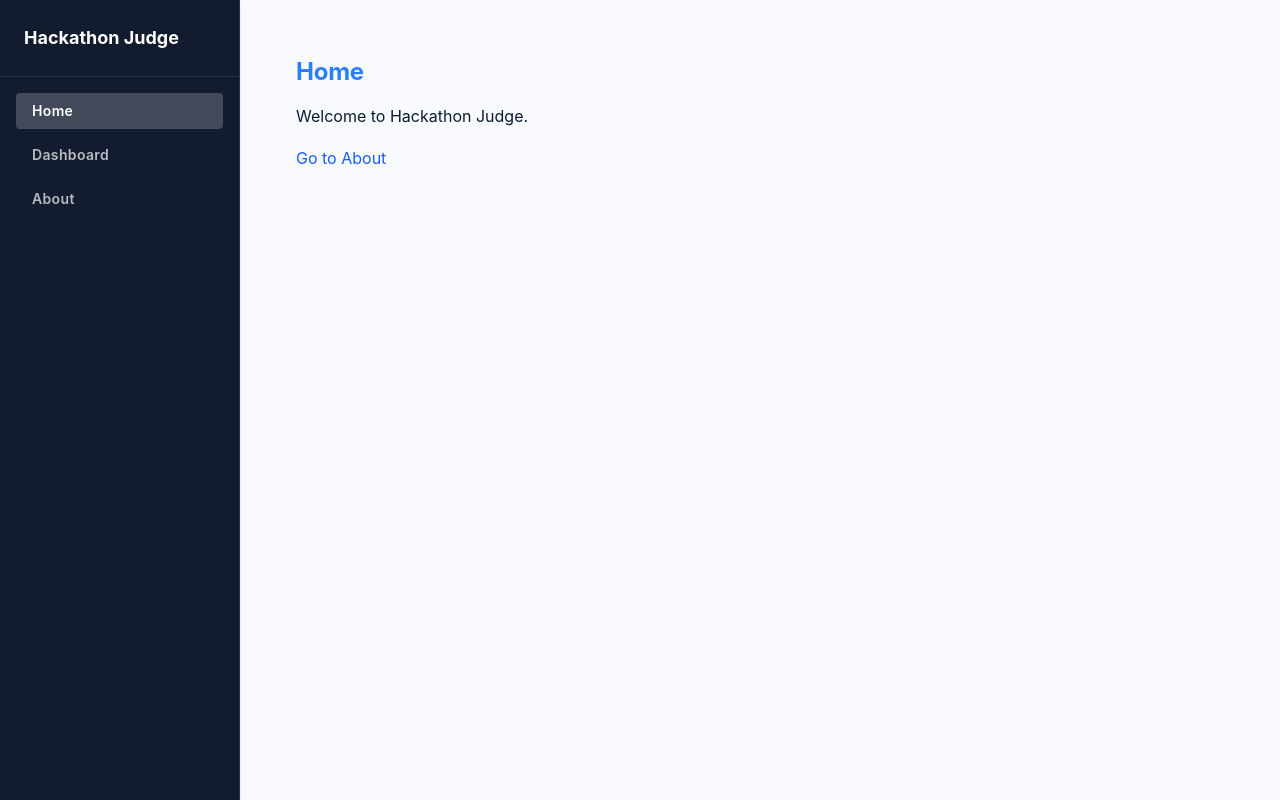
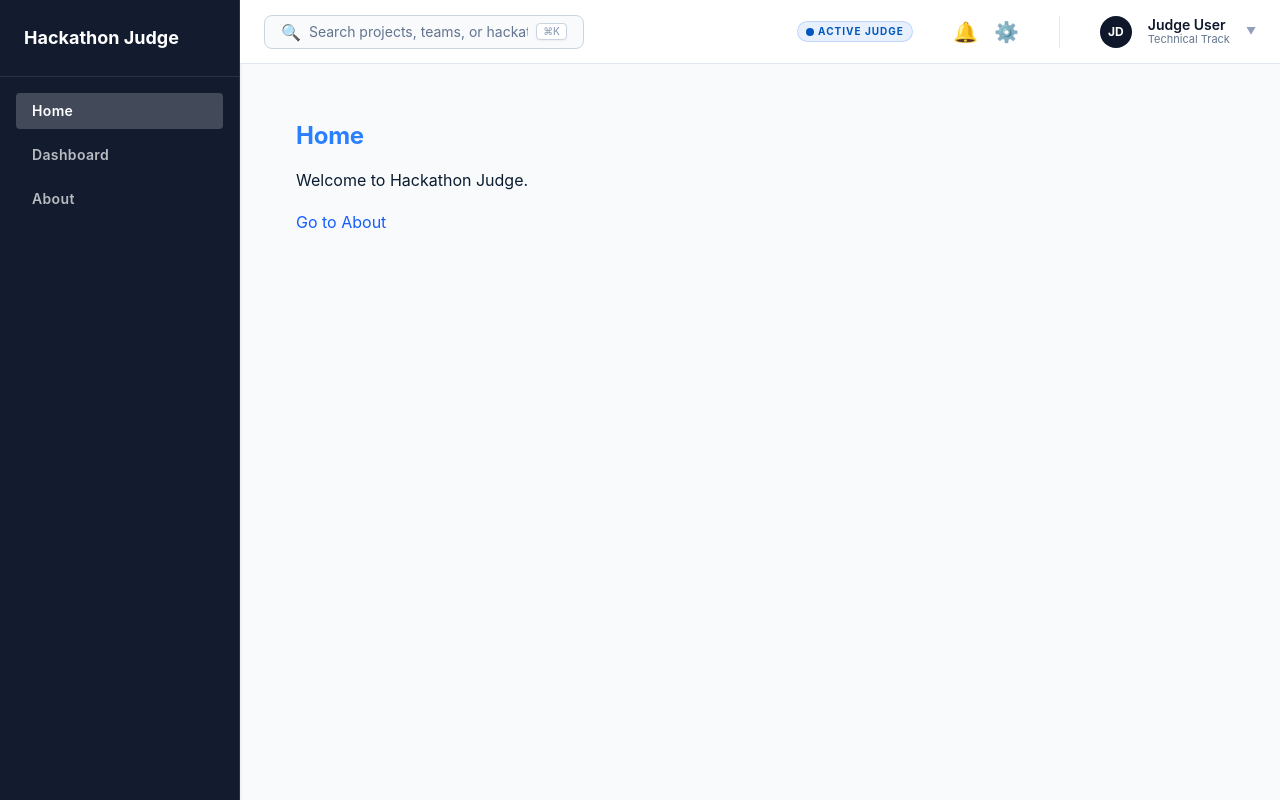
Before and after one commit to moficodes/hackathon-judge, a React (Vite) app in the folder frontend/: page / in a window 1280 px wide. Built offline with nearby package versions, Linux system fonts and the light colour scheme.

Commit message:
refactor: update Layout to include Sidebar and Header with grid layout

```diff
--- a/frontend/src/components/Layout.tsx
+++ b/frontend/src/components/Layout.tsx
@@ -1,13 +1,17 @@
 import { Outlet } from 'react-router-dom';
 import Sidebar from './Sidebar';
+import Header from './Header';
 
 export default function Layout() {
   return (
     <div className="grid grid-cols-[240px_1fr] min-h-screen">
       <Sidebar />
-      <div className="bg-background">
-        <main className="max-w-[1280px] mx-auto p-xl">
-          <Outlet />
+      <div className="flex flex-col min-w-0">
+        <Header />
+        <main className="flex-1 bg-slate-50 overflow-y-auto">
+          <div className="max-w-[1280px] mx-auto p-xl">
+            <Outlet />
+          </div>
         </main>
       </div>
     </div>
```
Also changed, not shown: 1 other file (tests, documents, lock files or other folders).
